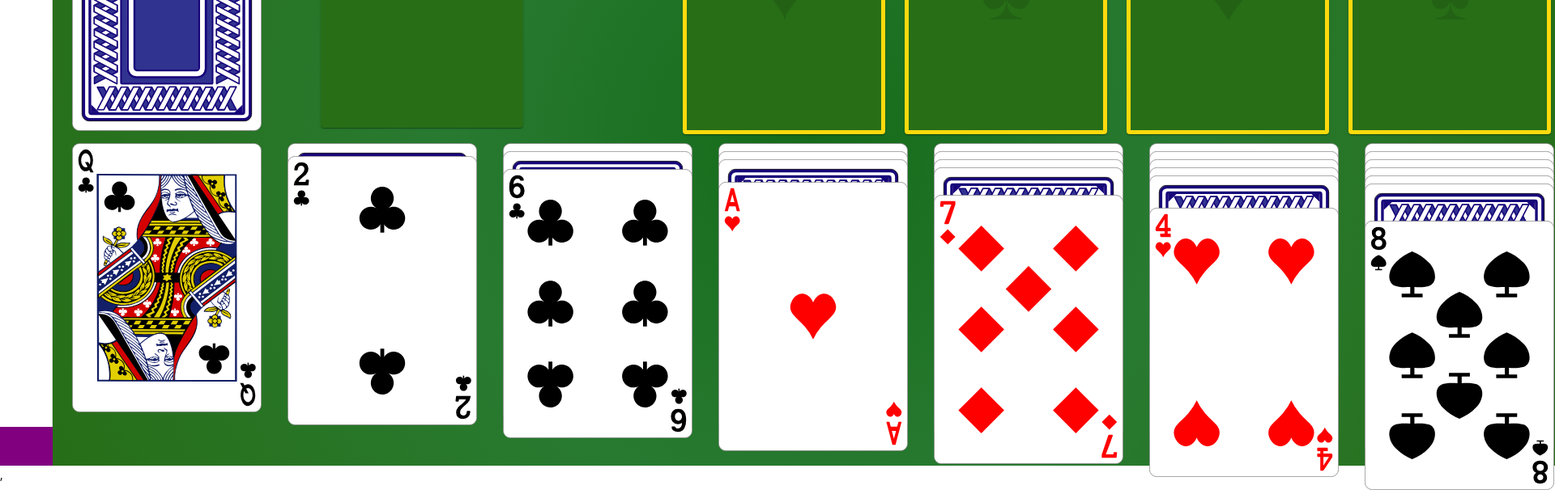
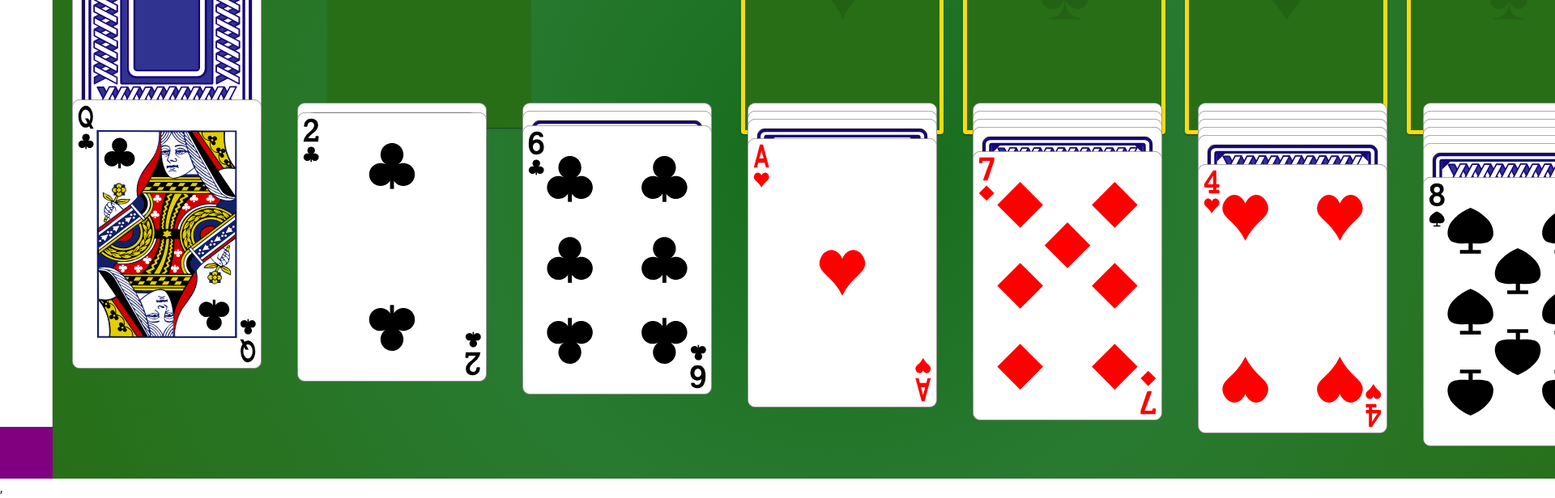
Before and after one commit to kalapyha/solitaire-group-9, a React (Create React App) app: page / in a window 1280 px wide. Shown: the part 272-888 px from the top of the page at 81% size, 1920 px wide, since content can reach past the window. Built offline with nearby package versions, Linux system fonts and the light colour scheme.

Commit message:
fix: grid and spacing

```diff
--- a/src/components/Board/Board.tsx
+++ b/src/components/Board/Board.tsx
@@ -45,7 +45,7 @@
                 padding: 0,
             }}
         >
-            <Grid container spacing={2} p={3} height="100vh">
+            <Grid container p={3} height="100vh">
                 <Grid
                     item
                     xs={2}
@@ -98,7 +98,8 @@
                     alignItems="flex-start"
                     justifyContent="flex-end"
                     alignContent="center"
-                    gap={4.5}
+                    gap={6}
+                    minHeight={'50vh'}
                 >
                     <Deck cardsArray={cards1.cards} allowEmpty tableauId={1} />
                     <Deck cardsArray={cards2.cards} allowEmpty tableauId={2} />
--- a/src/components/Card/Card.tsx
+++ b/src/components/Card/Card.tsx
@@ -103,7 +103,8 @@
                 dispatch(scoreDecrement());
             }}
             style={{
-                transform: !props.noShift ? `translateY(${Number(props.index)}em)` : '',
+                transform: !props.noShift ? `translateY(${Number(props.index) * 4}em)` : '',
+                // transform: `translateY(${Number(props.index) * 4}em)`,
             }}
         >
             <div>{props.image}</div>
--- a/src/components/Deck/Deck.tsx
+++ b/src/components/Deck/Deck.tsx
@@ -106,6 +106,10 @@
             </Box>
         );
     }
+    const cardsArrayFaceDown = cardsArray.filter((card) => Boolean(card.isFaceDown));
+    const cardsRevealed = cardsArray.filter((card) => !Boolean(card.isFaceDown));
+
+    console.log(cardsArrayFaceDown, cardsRevealed);
     return (
         <Box
             style={{
@@ -127,7 +131,7 @@
             }}
         >
             {/* TODO split this array and render separately face down and normal cards */}
-            {cardsArray.map(
+            {cardsArrayFaceDown.map(
                 ({ value, cardSuit, isFaceDown, image, canBePutOn, canBePutOnHome, stackId, id }: CardType, i) => (
                     <Card
                         value={value}
@@ -135,8 +139,8 @@
                         isFaceDown={isFaceDown}
                         image={image}
                         key={`${value}${cardSuit}`}
-                        // isDraggable={cardsArray.length - 1 === i ? true : false}
-                        isDraggable={!isFaceDown}
+                        isDraggable={cardsArray.length - 1 === i ? true : false}
+                        // isDraggable={!isFaceDown}
                         id={id}
                         stackId={stackId}
                         canBePutOn={canBePutOn}
@@ -147,6 +151,32 @@
                     />
                 ),
             )}
+            <div
+                id="revealed-cards-wrapper"
+                style={{ position: 'absolute', top: `${cardsArrayFaceDown.length + 18.5}em` }}
+            >
+                {cardsRevealed.map(
+                    ({ value, cardSuit, isFaceDown, image, canBePutOn, canBePutOnHome, stackId, id }: CardType, i) => (
+                        <Card
+                            value={value}
+                            cardSuit={cardSuit}
+                            isFaceDown={isFaceDown}
+                            image={image}
+                            key={`${value}${cardSuit}`}
+                            // isDraggable={cardsArray.length - 1 === i ? true : false}
+                            // isDraggable={!isFaceDown}
+                            isDraggable={true}
+                            id={id}
+                            stackId={stackId}
+                            canBePutOn={canBePutOn}
+                            canBePutOnHome={canBePutOnHome}
+                            index={i}
+                            smallShift={smallShift}
+                            noShift={noShift}
+                        />
+                    ),
+                )}
+            </div>
         </Box>
     );
 };
```
